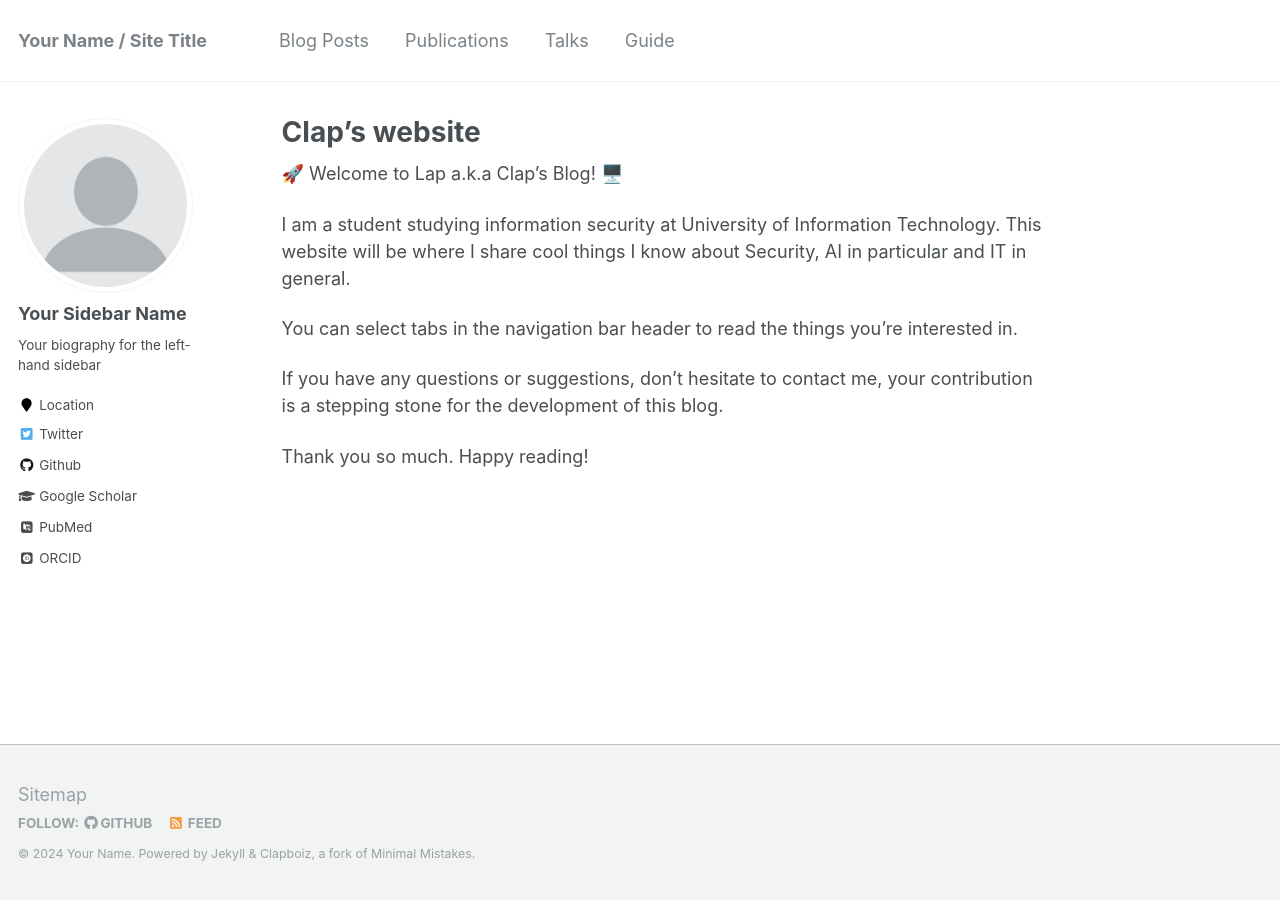
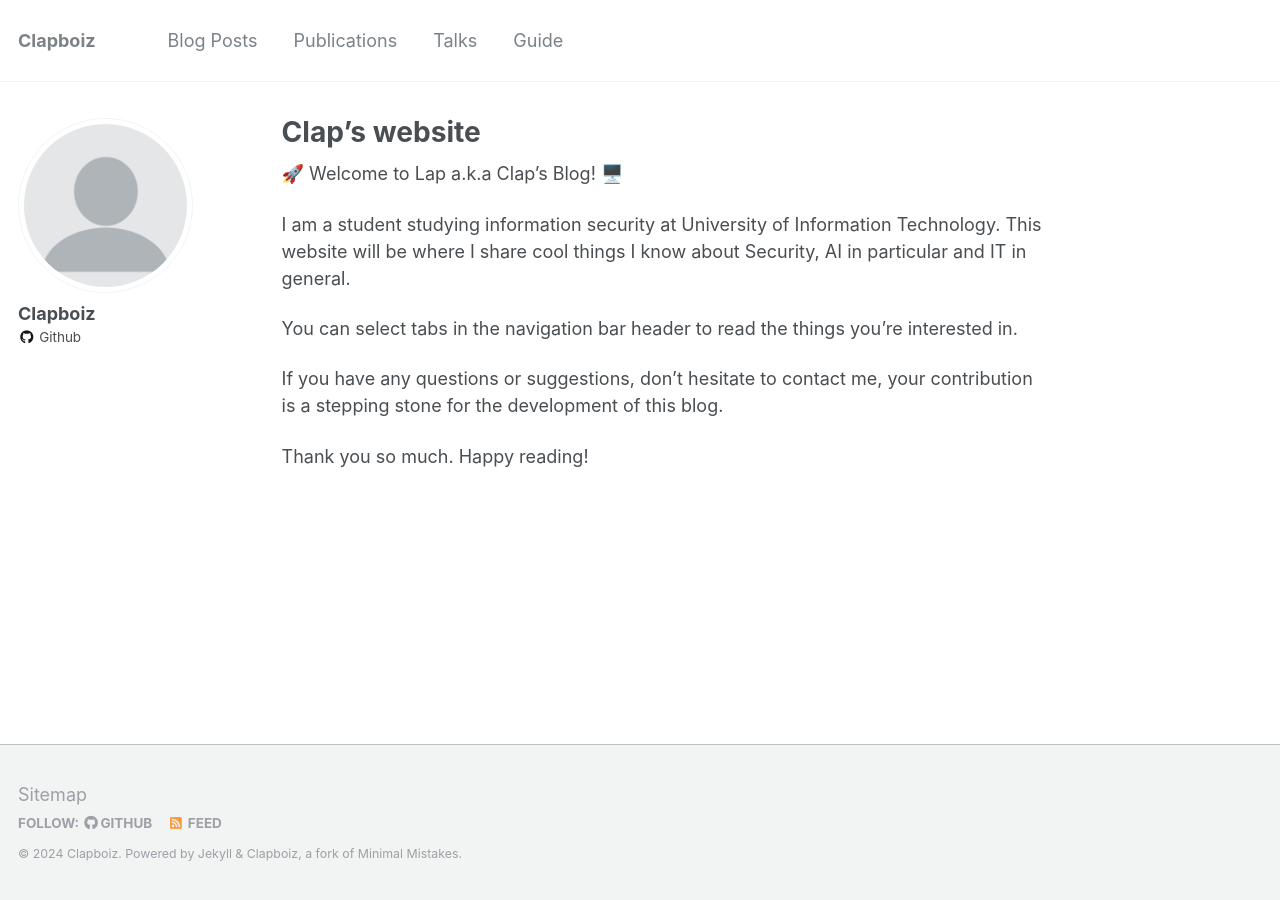
Before and after one commit to Clapboiz/Clapboiz.github.io, a Jekyll site: the page built from _pages/about.md, in a window 1280 px wide. Built offline with Jekyll 4.4.1, drawn with Linux system fonts in a browser that asks for light colours; some web fonts are replaced.

Commit message:
update navbar

```diff
--- a/_config.yml
+++ b/_config.yml
@@ -7,9 +7,9 @@
 
 # Site Settings
 locale                   : "en-US"
-title                    : "Your Name / Site Title"
+title                    : "Clapboiz"
 title_separator          : "-"
-name                     : &name "Your Name"
+name                     : &name "Clapboiz"
 description              : &description "personal description"
 url                      : https://Clapboiz.github.io # the base hostname & protocol for your site e.g. "https://mmistakes.github.io"
 baseurl                  : "" # the subpath of your site, e.g. "/blog"
@@ -80,13 +80,13 @@
 
 # Site Author
 author:
-  name             : "Your Sidebar Name"
+  name             : "Clapboiz"
   avatar           : "profile.png"
-  bio              : "Your biography for the left-hand sidebar"
-  location         : "Location"
+  # bio              : "Clap"
+  # location         : "Location"
   employer         :
-  pubmed           : "https://www.ncbi.nlm.nih.gov/pubmed/?term=john+snow"
-  googlescholar    : "http://yourfullgooglescholarurl.com"
+  # pubmed           : "https://www.ncbi.nlm.nih.gov/pubmed/?term=john+snow"
+  # googlescholar    : "http://yourfullgooglescholarurl.com"
   email            :
   researchgate     :  # example: "https://www.researchgate.net/profile/yourprofile"
   uri              :
@@ -103,13 +103,13 @@
   impactstory      : #"https://profiles.impactstory.org/u/xxxx-xxxx-xxxx-xxxx"
   lastfm           :
   linkedin         :
-  orcid            : "http://orcid.org/yourorcidurl"
+  # orcid            : "http://orcid.org/yourorcidurl"
   pinterest        :
   soundcloud       :
   stackoverflow    : # http://stackoverflow.com/users/123456/username
   steam            :
   tumblr           :
-  twitter          : "replacethistwitterhandle"
+  # twitter          : "replacethistwitterhandle"
   vine             :
   weibo            :
   xing             :
```
